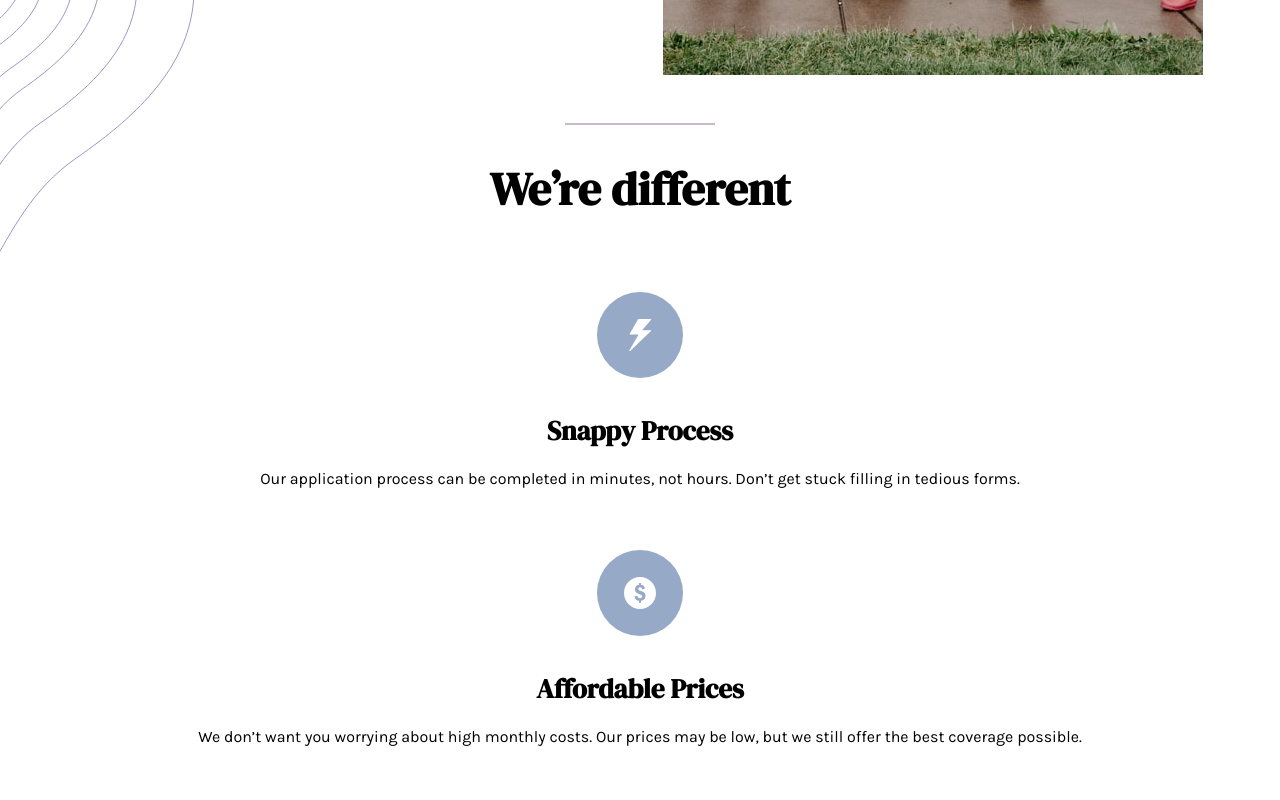
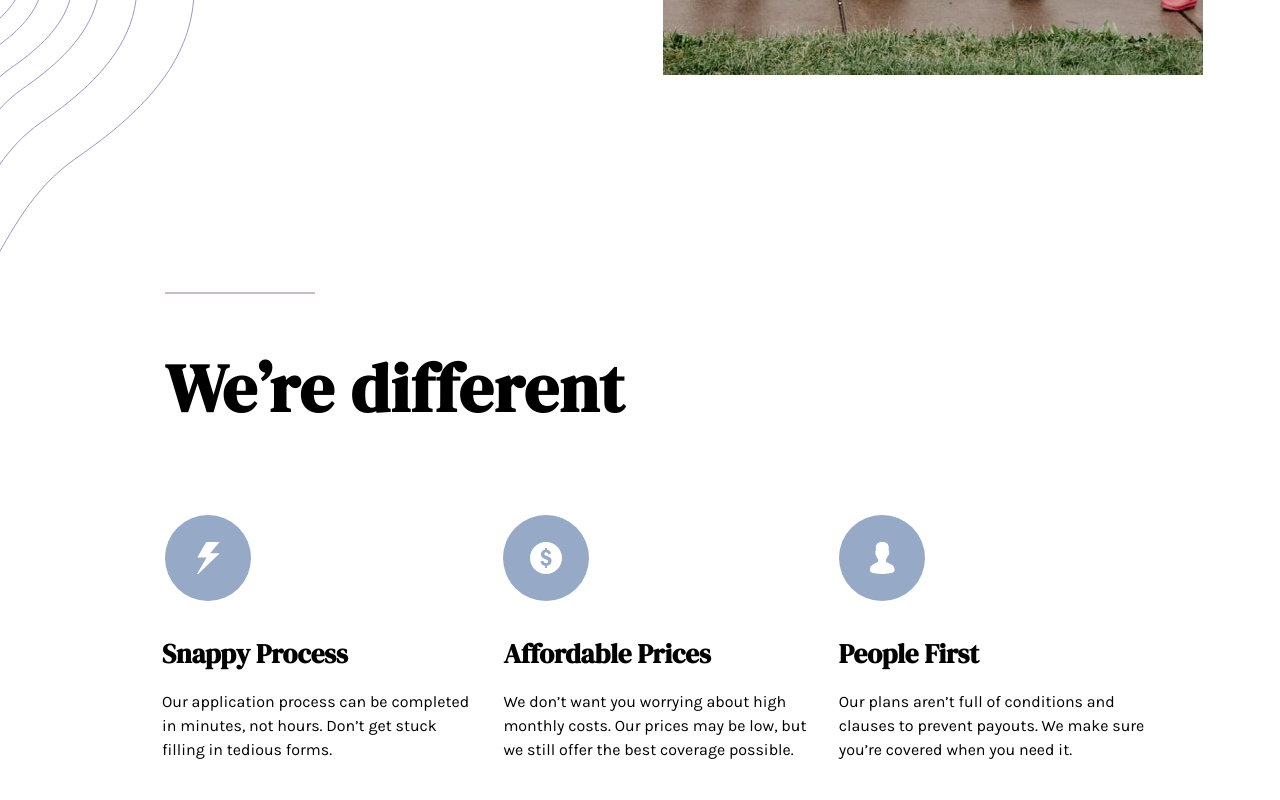
Before and after one commit to javascriptor1/insure-landing-page-master, a plain HTML site: page index.html in a window 1280 px wide. Shown: the part 780-1580 px from the top of the page. Drawn offline with Linux system fonts and the light colour scheme.

Commit message:
features div finished

```diff
--- a/index.html
+++ b/index.html
@@ -65,12 +65,13 @@
       </div>
       <img src="images/bg-pattern-intro-left-mobile.svg" alt="" />
       <img src="images/bg-pattern-intro-right-mobile.svg" alt="" />
-      <img src="images/bg-pattern-intro-left-desktop.svg" alt="">
-      <img src="images/bg-pattern-intro-right-desktop.svg" alt="">
+      <img src="images/bg-pattern-intro-left-desktop.svg" alt="" />
+      <img src="images/bg-pattern-intro-right-desktop.svg" alt="" />
     </section>
     <section class="features-section">
       <hr />
       <h2>We’re different</h2>
+      <div class="feature-container-div">
         <div class="features-div">
           <img src="images/icon-snappy-process.svg" alt="Snappy process" />
           <h3>Snappy Process</h3>
@@ -94,6 +95,7 @@
             Our plans aren’t full of conditions and clauses to prevent payouts. We
             make sure you’re covered when you need it.
           </p>
+        </div>
       </div>
     </section>
     <section class="how-we-work">
--- a/style.css
+++ b/style.css
@@ -257,7 +257,7 @@ footer ul li:last-child a {
     position: relative;
     background-color: #fff;
     z-index: 99;
-}
+  }
   .header__nav li {
     margin-bottom: 0px;
     font-size: 24px;
@@ -324,7 +324,7 @@ footer ul li:last-child a {
     width: 112%;
     margin-left: 6px;
     position: relative;
-    top: 2px;
+    top: 0px;
     left: -3px;
   }
 
@@ -372,6 +372,57 @@ footer ul li:last-child a {
     top: -82px;
     z-index: 1;
   }
+
+  .features-section h2 {
+    text-align: left;
+    font-size: 68px;
+    margin: 355px 0 16px 165px;
+    letter-spacing: 1px;
+  }
+  .features-section {
+    position: relative;
+  }
+  .features-section hr {
+    border: 1px solid #cabbca;
+    position: absolute;
+    width: 150px;
+    top: -186px;
+    left: 165px;
+  }
+  .features-div,
+  .features-div h3 {
+    text-align: left;
+  }
+  .features-div {
+    width: 30%;
+  }
+  .features-div:nth-child(2) {
+    margin-left: -10px;
+  }
+
+  .feature-container-div {
+    display: flex;
+    justify-content: flex-start;
+    align-items: center;
+    gap: 1rem;
+    margin-left: 162px;
+}
+.features-div p {
+  padding: 18px 26px 0 0;
+
+}
+.features-div img {
+  margin-top: -9px;
+}
+.features-div img[src="images/icon-snappy-process.svg"] {
+  margin-top: -9px;
+  margin-left: 3px;
+}
+.features-div img[src="images/icon-people-first.svg"]{
+  /* margin-left: -16px; */
+}
+.feature-container-div .features-div:last-child{
+  margin-left: -16px;
 }
 
 @media (min-width: 376px) and (max-width: 900px) {
```
Lines whose indentation alone changed are shown as unchanged.
